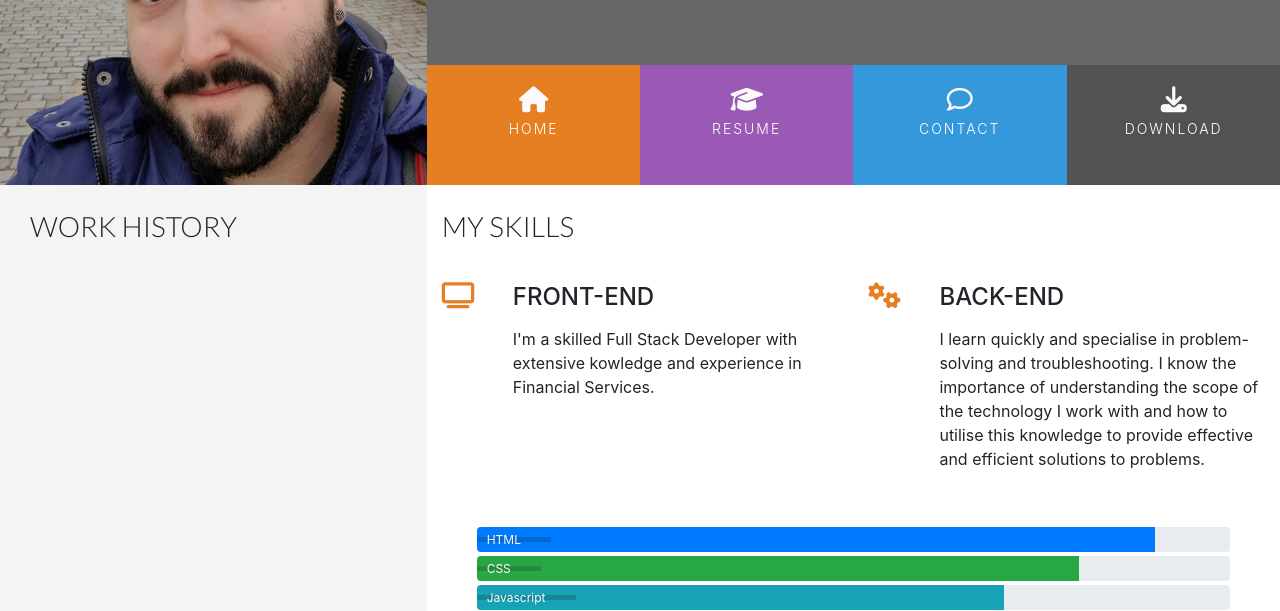
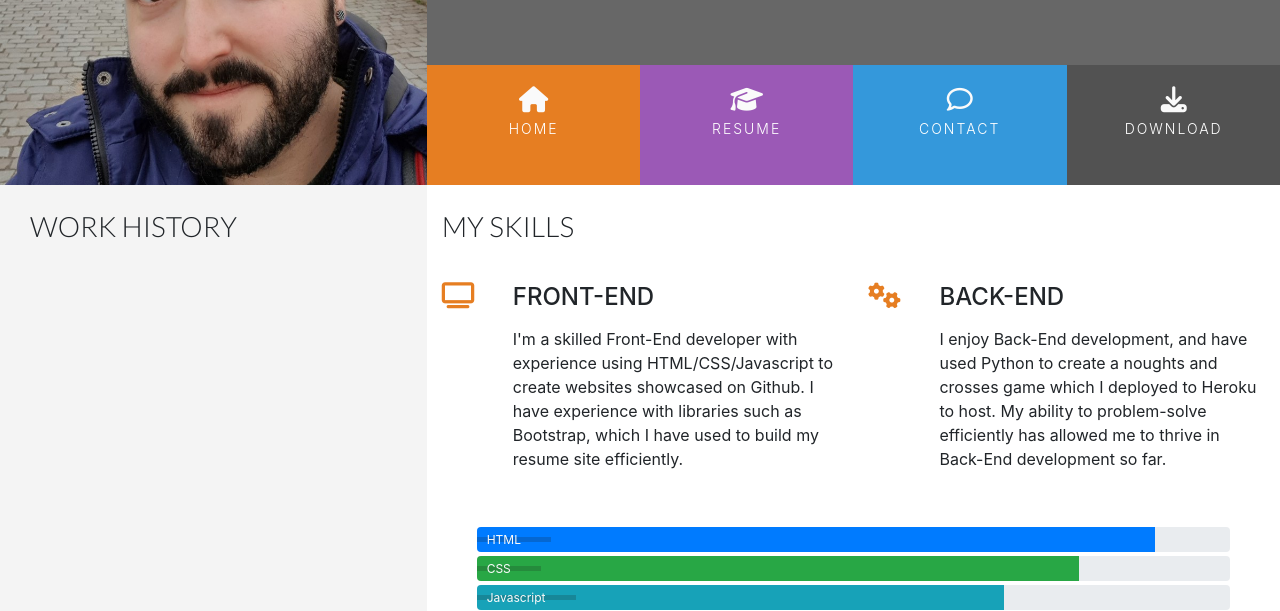
Before and after one commit to BenD2525/bootstrap-resume, a plain HTML site: page resume.html in a window 1280 px wide. Shown: the part 184-795 px from the top of the page. Drawn offline with nearby package versions, Linux system fonts and the light colour scheme.

Commit message:
Add content to My Skills section

```diff
--- a/resume.html
+++ b/resume.html
@@ -81,8 +81,8 @@
                             </div>
                             <div class="col-10">
                                 <h4 class="three-reasons-heading uppercase">Front-End</h4>
-                                <p>I'm a skilled Full Stack Developer with extensive kowledge and experience in
-                                    Financial Services.
+                                <p>I'm a skilled Front-End developer with experience using HTML/CSS/Javascript to create websites showcased on Github.
+                                    I have experience with libraries such as Bootstrap, which I have used to build my resume site efficiently.
                                 </p>
                             </div>
                         </div>
@@ -95,9 +95,8 @@
                             <div class="col-10">
                                 <h4 class="three-reasons-heading uppercase">Back-End</h4>
                                 <p>
-                                    I learn quickly and specialise in problem-solving and troubleshooting. I know the
-                                    importance of understanding the scope of the technology I work with and how to
-                                    utilise this knowledge to provide effective and efficient solutions to problems.
+                                    I enjoy Back-End development, and have used Python to create a noughts and crosses game which I deployed to Heroku to host.
+                                    My ability to problem-solve efficiently has allowed me to thrive in Back-End development so far.
                                 </p>
                             </div>
                         </div>
```
